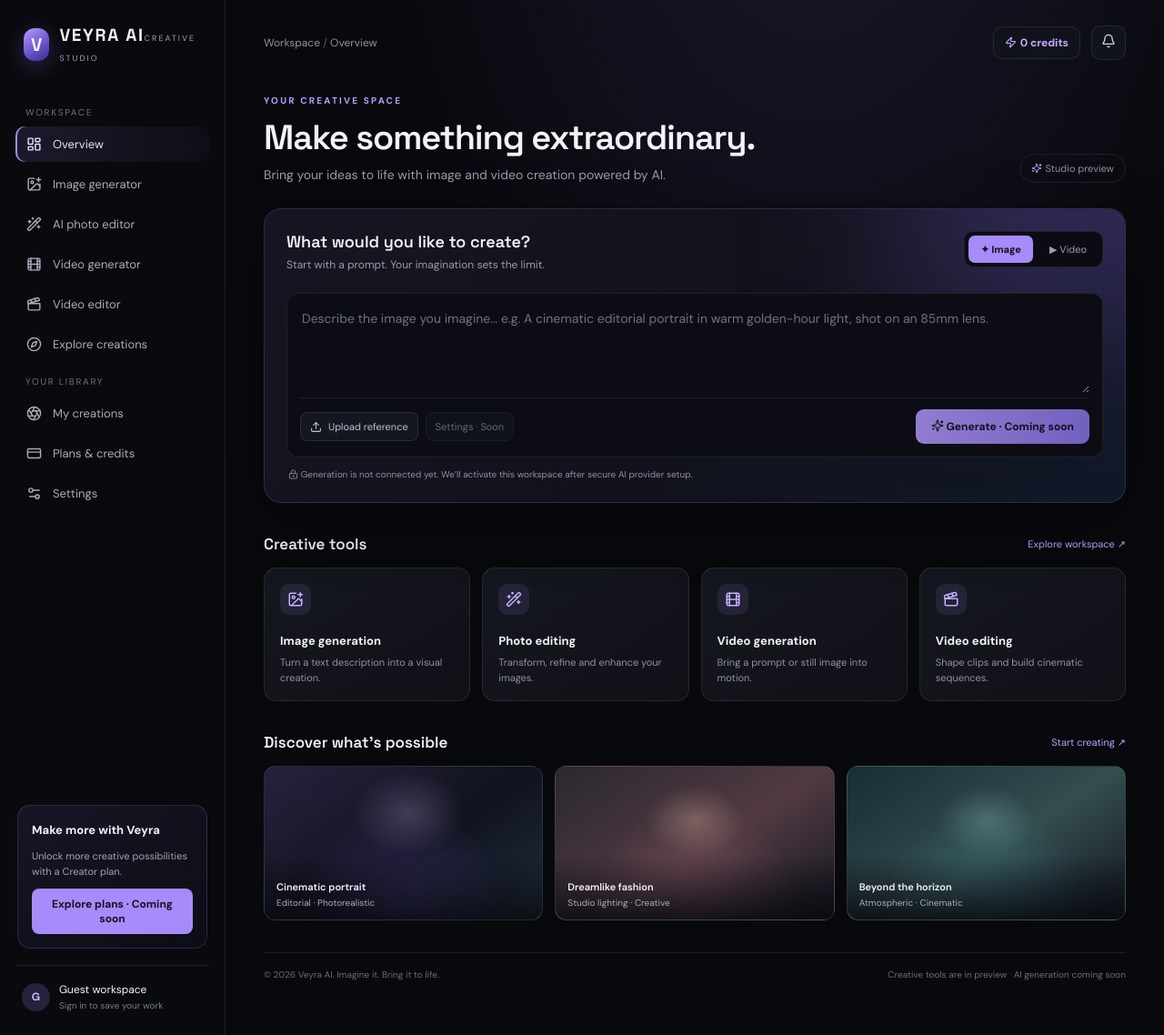
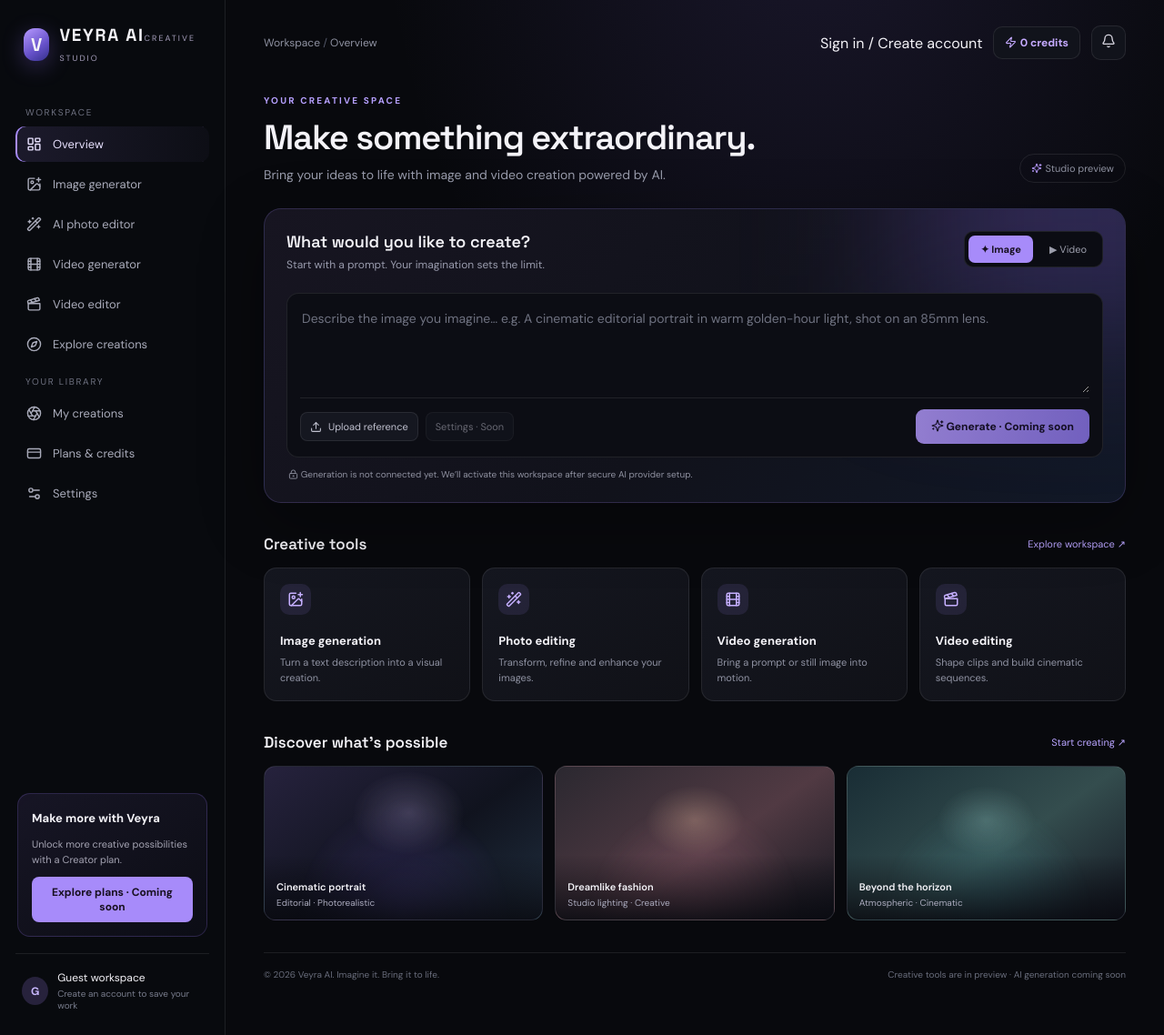
Before and after one commit to marceloaugustolealtst-source/Veyra-AI, a Next.js app: page / in a window 1280 px wide. Shown: the whole page at 91% size. Built offline with nearby package versions, Linux system fonts and the light colour scheme.

Commit message:
Add account entry points to Veyra studio

```diff
--- a/app/page.tsx
+++ b/app/page.tsx
@@ -34,14 +34,14 @@ export default function Home() {
         </nav>
         <div className="side-bottom">
           <div className="upgrade"><strong>Make more with Veyra</strong><p>Unlock more creative possibilities with a Creator plan.</p><button type="button" disabled>Explore plans · Coming soon</button></div>
-          <div className="user"><span className="avatar">G</span><span>Guest workspace<small>Sign in to save your work</small></span></div>
+          <div className="user"><span className="avatar">G</span><span>Guest workspace<small><a href="/auth">Create an account to save your work</a></small></span></div>
         </div>
       </aside>
 
       <main className="main">
         <header className="topbar">
           <div className="crumb">Workspace <span style={{color:"#55596a"}}>/</span> Overview</div>
-          <div className="top-actions"><span className="credit-pill"><Zap size={13} style={{display:"inline",verticalAlign:"-2px",color:"#c5aaff"}}/> <b>0 credits</b></span><button className="icon-btn" aria-label="Notifications" type="button"><Bell size={16}/></button></div>
+          <div className="top-actions"><a className="account-link" href="/auth">Sign in / Create account</a><span className="credit-pill"><Zap size={13} style={{display:"inline",verticalAlign:"-2px",color:"#c5aaff"}}/> <b>0 credits</b></span><button className="icon-btn" aria-label="Notifications" type="button"><Bell size={16}/></button></div>
         </header>
 
         <section className="welcome">
```
